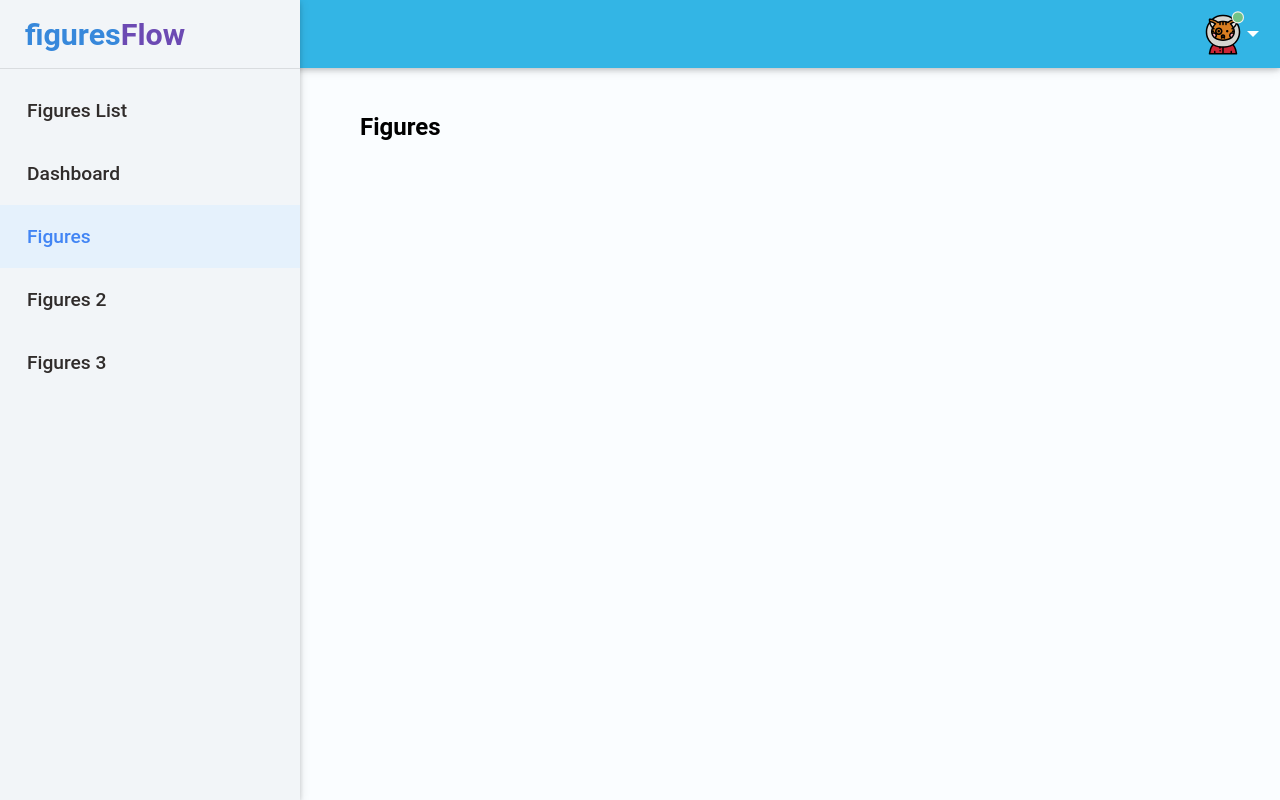
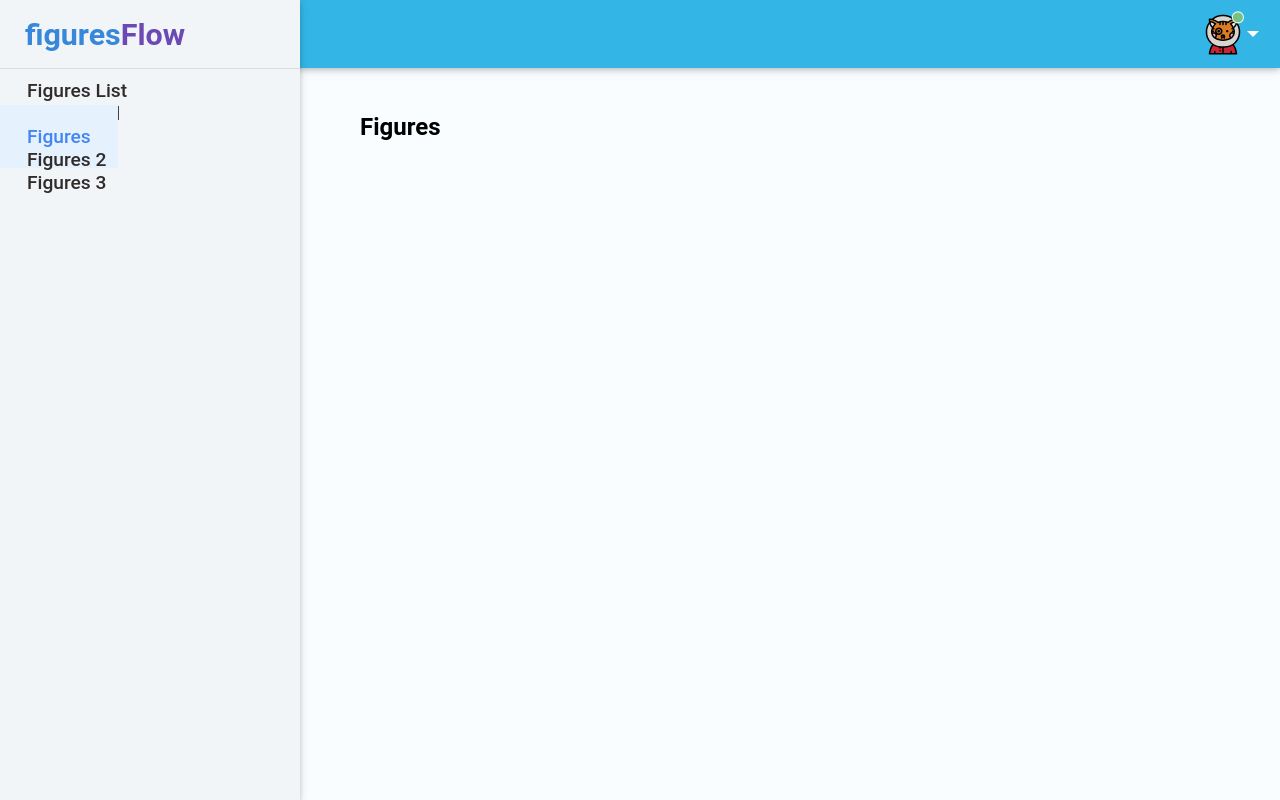
Before and after one commit to pressR2/figuresFlow, a React (Create React App) app: page /figures in a window 1280 px wide. Built offline with nearby package versions, Linux system fonts and the light colour scheme; no server answers; sample sign-in values are in the browser's storage.

Commit message:
[RM-31] refactor: create a custom link component

```diff
--- a/src/models.ts
+++ b/src/models.ts
@@ -37,3 +37,8 @@ export type ProtectedRouteProps = {
 export type NavWrapperProps = {
     children: React.ReactNode;
 };
+
+export type MenuItemProps = {
+    children: React.ReactNode;
+    to: string;
+};
--- /dev/null
+++ b/src/pages/Dashboard/MenuItem.tsx
@@ -0,0 +1,19 @@
+import { NavLink, useLocation } from "react-router-dom";
+import { MenuItemProps } from "../../models";
+
+const MenuItem = ({ children, to }: MenuItemProps) => {
+    const { pathname } = useLocation();
+
+    return (
+        <li>
+            <NavLink
+                className={`figures-link ${pathname === to ? "link" : ""}`}
+                to={to}
+            >
+                {children}
+            </NavLink>
+        </li>
+    );
+};
+
+export default MenuItem;
--- a/src/pages/Dashboard/Sidenav.tsx
+++ b/src/pages/Dashboard/Sidenav.tsx
@@ -1,16 +1,16 @@
-import { Link, useLocation } from "react-router-dom";
 import { SidenavProps } from "../../models";
+import MenuItem from "./MenuItem";
 import MediaQuery from "react-responsive";
 
 const SideNav = ({ open, handleMenuToggle }: SidenavProps) => {
-    const { pathname } = useLocation();
-
     return (
         <aside>
             <MediaQuery maxWidth={550}>
                 <div className={open ? "menu hide" : "menu"}>
                     <header className="menu-header">
-                    <h2>figures<span>Flow</span></h2>
+                        <h2>
+                            figures<span>Flow</span>
+                        </h2>
                         <button
                             className="close-btn"
                             onClick={handleMenuToggle}
@@ -20,53 +20,20 @@ const SideNav = ({ open, handleMenuToggle }: SidenavProps) => {
                         </button>
                     </header>
                     <ul className="menu-items">
-                    <Link
-                        to="/figuresList"
-                        className={`figures-link ${
-                            pathname === "/figuresList" ? "link" : ""
-                        }`}
-                    >
-                        Figures List
-                    </Link>
-                    <Link
-                        to="/dashboard"
-                        className={`figures-link ${
-                            pathname === "/dashboard" ? "link" : ""
-                        }`}
-                    >
-                        Dashboard
-                    </Link>
-                    <Link
-                        to="/figures"
-                        className={`figures-link ${
-                            pathname === "/figures" ? "link" : ""
-                        }`}
-                    >
-                        Figures
-                    </Link>
-                    <Link
-                        to="/figures2"
-                        className={`figures-link ${
-                            pathname === "/figures2" ? "link" : ""
-                        }`}
-                    >
-                        Figures 2
-                    </Link>
-                    <Link
-                        to="/figures3"
-                        className={`figures-link ${
-                            pathname === "/figures3" ? "link" : ""
-                        }`}
-                    >
-                        Figures 3
-                    </Link>
+                        <MenuItem to="/figuresList">Figures List</MenuItem>
+                        <MenuItem to="/dashboard">Dashboard</MenuItem>
+                        <MenuItem to="/figures">Figures</MenuItem>
+                        <MenuItem to="/figures2">Figures 2</MenuItem>
+                        <MenuItem to="/figures3">Figures 3</MenuItem>
                     </ul>
                 </div>
             </MediaQuery>
             <MediaQuery minWidth={551}>
                 <div className={open ? "menu" : "menu hide"}>
                     <header className="menu-header">
-                    <h2>figures<span>Flow</span></h2>
+                        <h2>
+                            figures<span>Flow</span>
+                        </h2>
                         <button
                             className="close-btn"
                             onClick={handleMenuToggle}
@@ -76,46 +43,11 @@ const SideNav = ({ open, handleMenuToggle }: SidenavProps) => {
                         </button>
                     </header>
                     <ul className="menu-items">
-                    <Link
-                        to="/figuresList"
-                        className={`figures-link ${
-                            pathname === "/figuresList" ? "link" : ""
-                        }`}
-                    >
-                        Figures List
-                    </Link>
-                    <Link
-                        to="/dashboard"
-                        className={`figures-link ${
-                            pathname === "/dashboard" ? "link" : ""
-                        }`}
-                    >
-                        Dashboard
-                    </Link>
-                    <Link
-                        to="/figures"
-                        className={`figures-link ${
-                            pathname === "/figures" ? "link" : ""
-                        }`}
-                    >
-                        Figures
-                    </Link>
-                    <Link
-                        to="/figures2"
-                        className={`figures-link ${
-                            pathname === "/figures2" ? "link" : ""
-                        }`}
-                    >
-                        Figures 2
-                    </Link>
-                    <Link
-                        to="/figures3"
-                        className={`figures-link ${
-                            pathname === "/figures3" ? "link" : ""
-                        }`}
-                    >
-                        Figures 3
-                    </Link>
+                        <MenuItem to="/figuresList">Figures List</MenuItem>
+                        <MenuItem to="/dashboard">Dashboard</MenuItem>
+                        <MenuItem to="/figures">Figures</MenuItem>
+                        <MenuItem to="/figures2">Figures 2</MenuItem>
+                        <MenuItem to="/figures3">Figures 3</MenuItem>
                     </ul>
                 </div>
             </MediaQuery>
```
Lines whose indentation alone changed are shown as unchanged.
